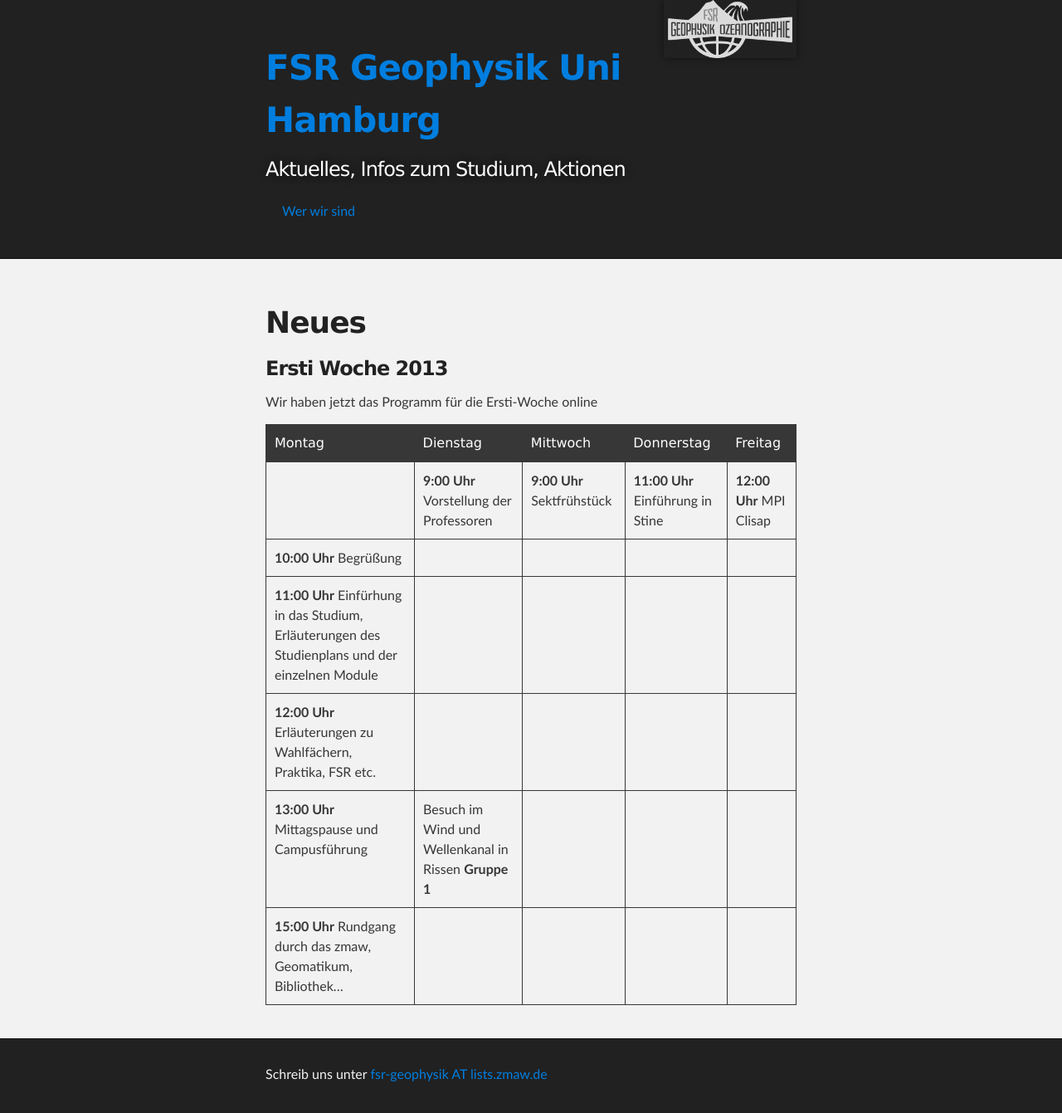
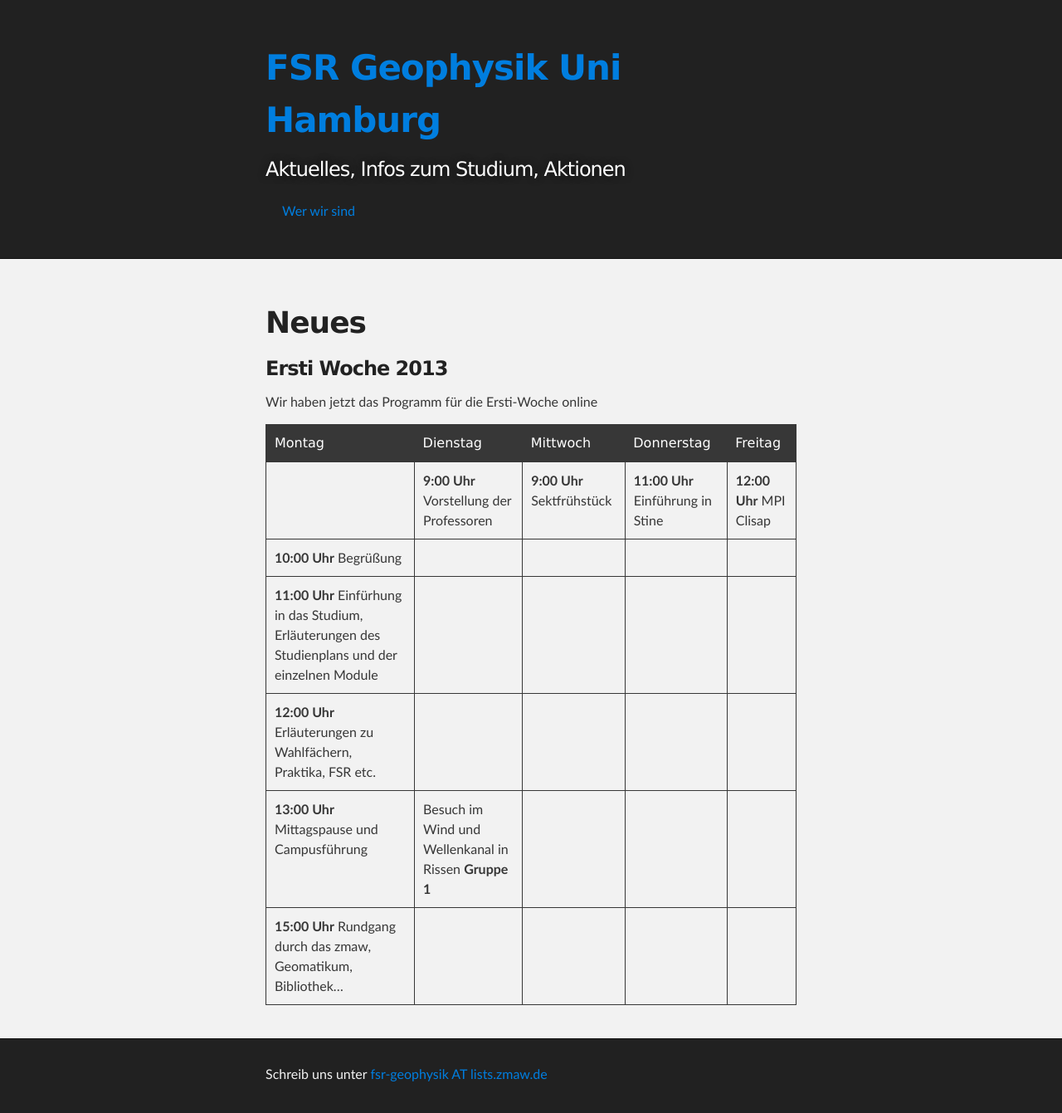
Before and after one commit to fsrgeophysikhh/fsrgeophysikhh.github.io, a Jekyll site: the page built from index.html, in a window 1280 px wide. Shown: the whole page at 83% size. Built offline with Jekyll 4.4.1, drawn with Linux system fonts in a browser that asks for light colours; Markdown is read by kramdown in place of the engine named in the settings.

Commit message:
removed logo

```diff
--- a/_layouts/default.html
+++ b/_layouts/default.html
@@ -12,7 +12,6 @@
     <body>
       <div id="header_wrap" class="outer">
         <header class="inner">
-        <span id="forkme_banner" ></span>
         <h1 id="project_title"><a href="/">FSR Geophysik Uni Hamburg</a></h1>
           <h2 id="project_tagline">Aktuelles, Infos zum Studium, Aktionen</h2>
           <nav>
```
